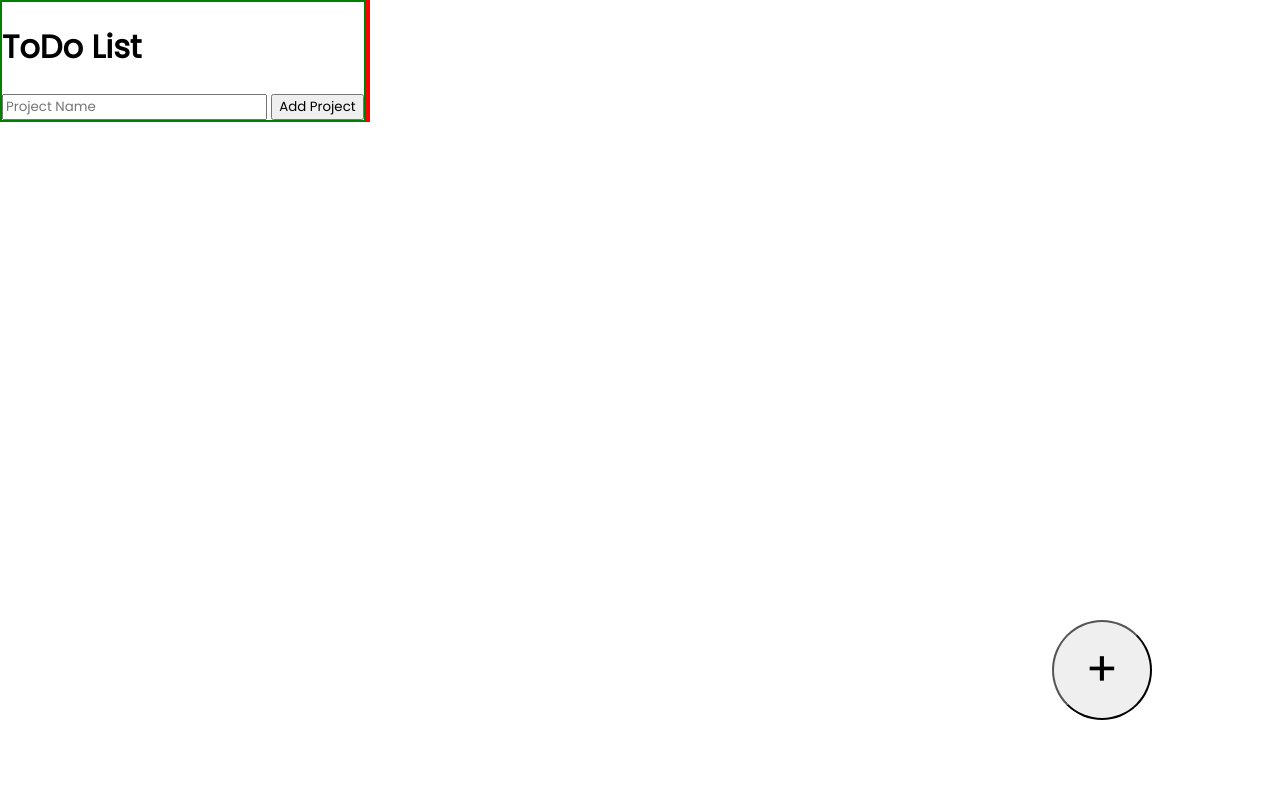
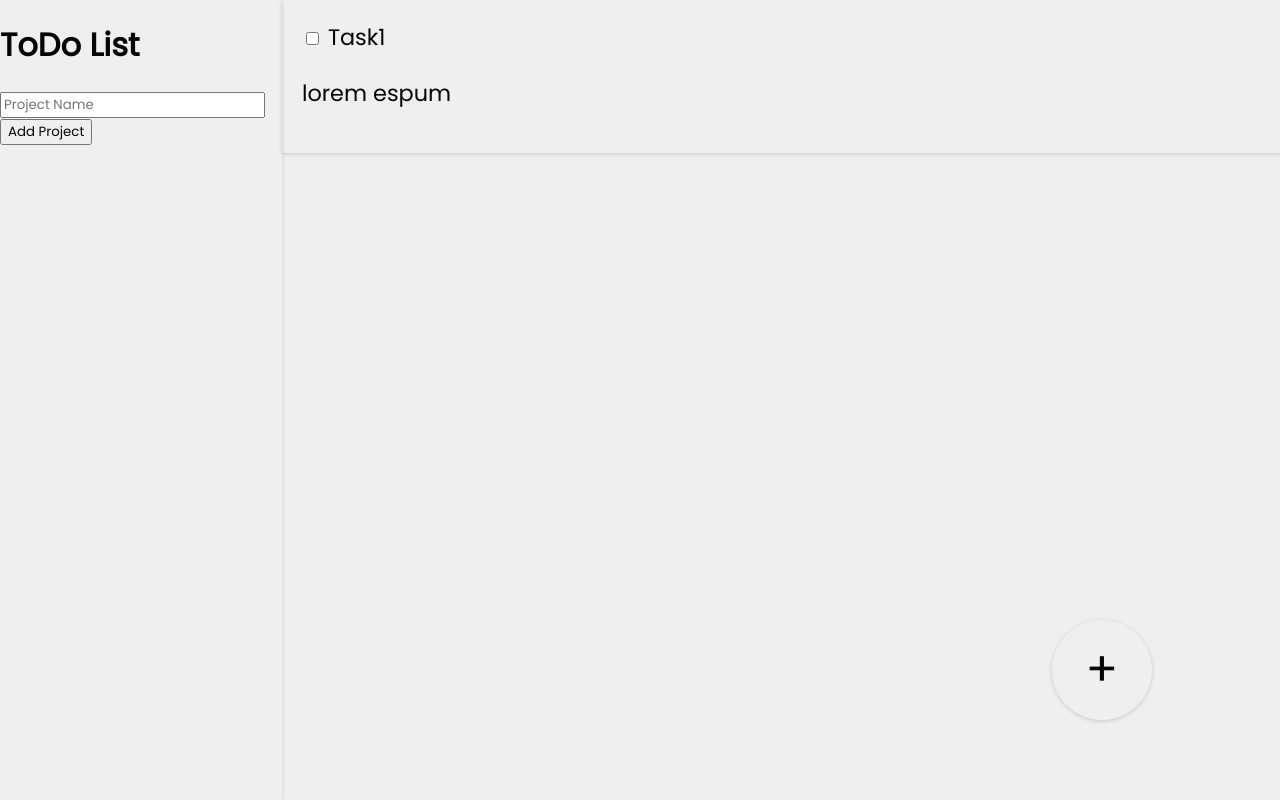
Before and after one commit to k-divyesh/Todo-List, a website built with webpack: page dist/index.html in a window 1280 px wide. Built offline with nearby package versions, Linux system fonts and the light colour scheme.

Commit message:
update style

```diff
--- a/dist/index.html
+++ b/dist/index.html
@@ -17,12 +17,21 @@
         <h1 id="heading">
             ToDo List
         </h1>
-        <form action="" id="addProject">
+        <form id="addProject">
             <input type="text" id="projectName" placeholder="Project Name" maxlength="25">
             <input type="submit" class="button" value="Add Project">
         </form>
     </div>
-    <main id="tasksContainer"></main>
+    <main id="tasksContainer">
+        <form class="task" action="/">
+            <input id="task1" class="checkbox" type="checkbox">
+            <label for="task1">
+                <span class="taskName">Task1</span>
+                <p class="taskDesc"> lorem espum</p>
+                <time class="dueDate" datetime="12/1/2022"></time></div>
+            </label>
+        </form>
+    </main>
     <button class="addTaskButton button" type="button">+</button>
 </body>
 </html>
--- a/dist/style.css
+++ b/dist/style.css
@@ -1,3 +1,14 @@
+:root {
+    --primary: #FFFBFB;
+    --background: #F0EEF1;
+    --green: #9FFF9C;
+    --font: #050505;
+    --red: #FF9C9C;
+
+    --shadow: rgba(0, 0, 0, 0.16) 0px 1px 4px;
+}
+
+
 body, html{
     padding: 0px;
     margin: 0px;
@@ -6,20 +17,38 @@ body, html{
 *{
     box-sizing: border-box;
     font-family: 'Poppins', sans-serif;
+    color: var(--font);
 }
 
 body{
     display: flex;
     flex-direction: row;
-    justify-content: stretch;
+    justify-content: center;
+    height: 100vh;
+    background-color: var(--background);
 }
 
 #sidebar {
-    border: 2px solid green;
+    box-shadow: var(--shadow);
 }
 
 #tasksContainer {
-    border: 2px solid red;
+    display: flex;
+    flex-direction: column;
+    justify-content: start;
+    align-items: flex-start;
+    width: 100%;
+}
+
+.task {
+    padding: 2%;
+    font-size: 1.4rem;
+    box-shadow: var(--shadow);
+    width: 100%;
+}
+
+.checkbox {
+    white-space: nowrap;
 }
 
 .addTaskButton {
@@ -31,6 +60,9 @@ body{
     border-radius: 50%;
     width: 100px;
     aspect-ratio: 1;
+
+    border: none;
+    box-shadow: var(--shadow);
 }
 
 .button {
```
